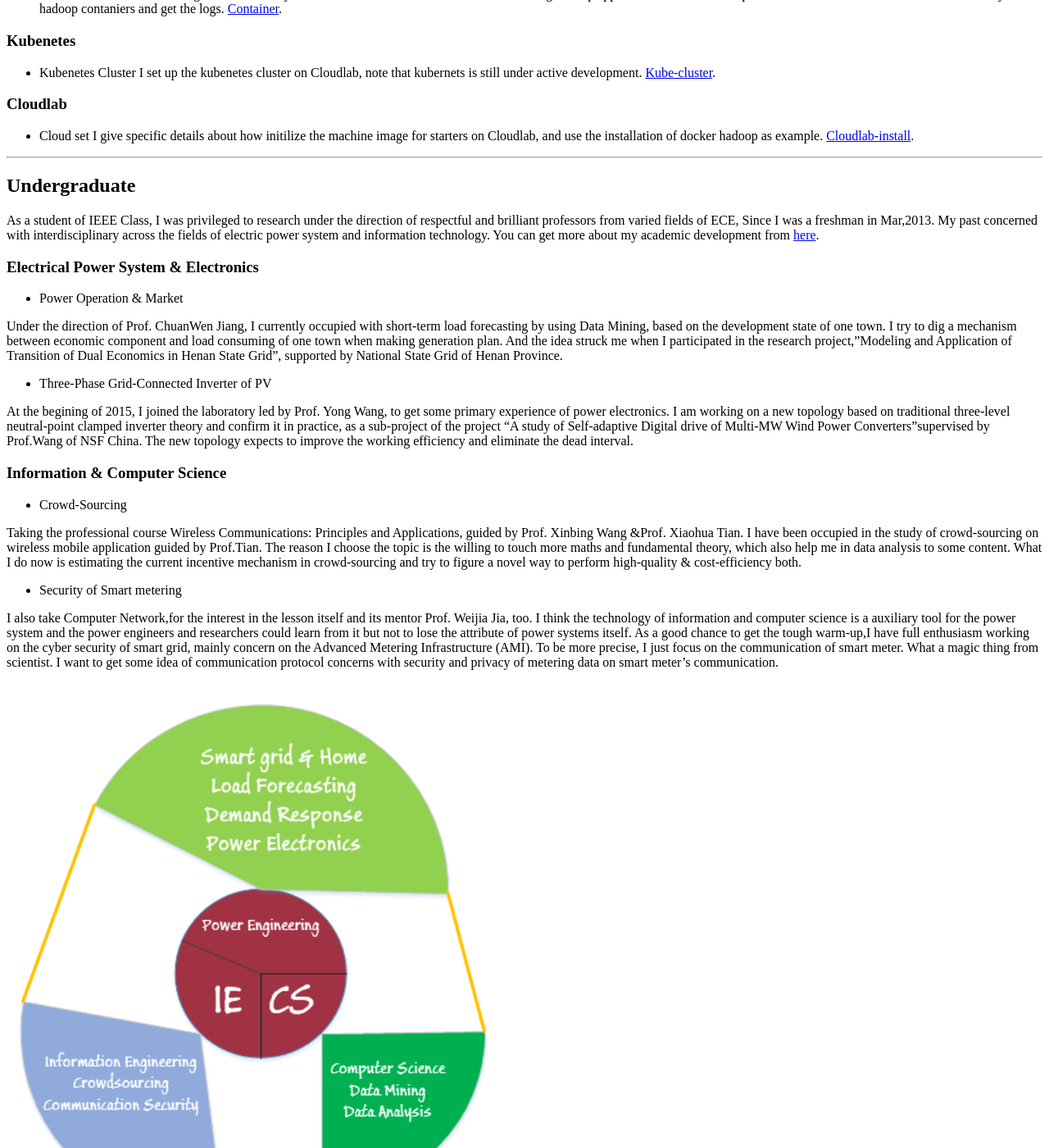
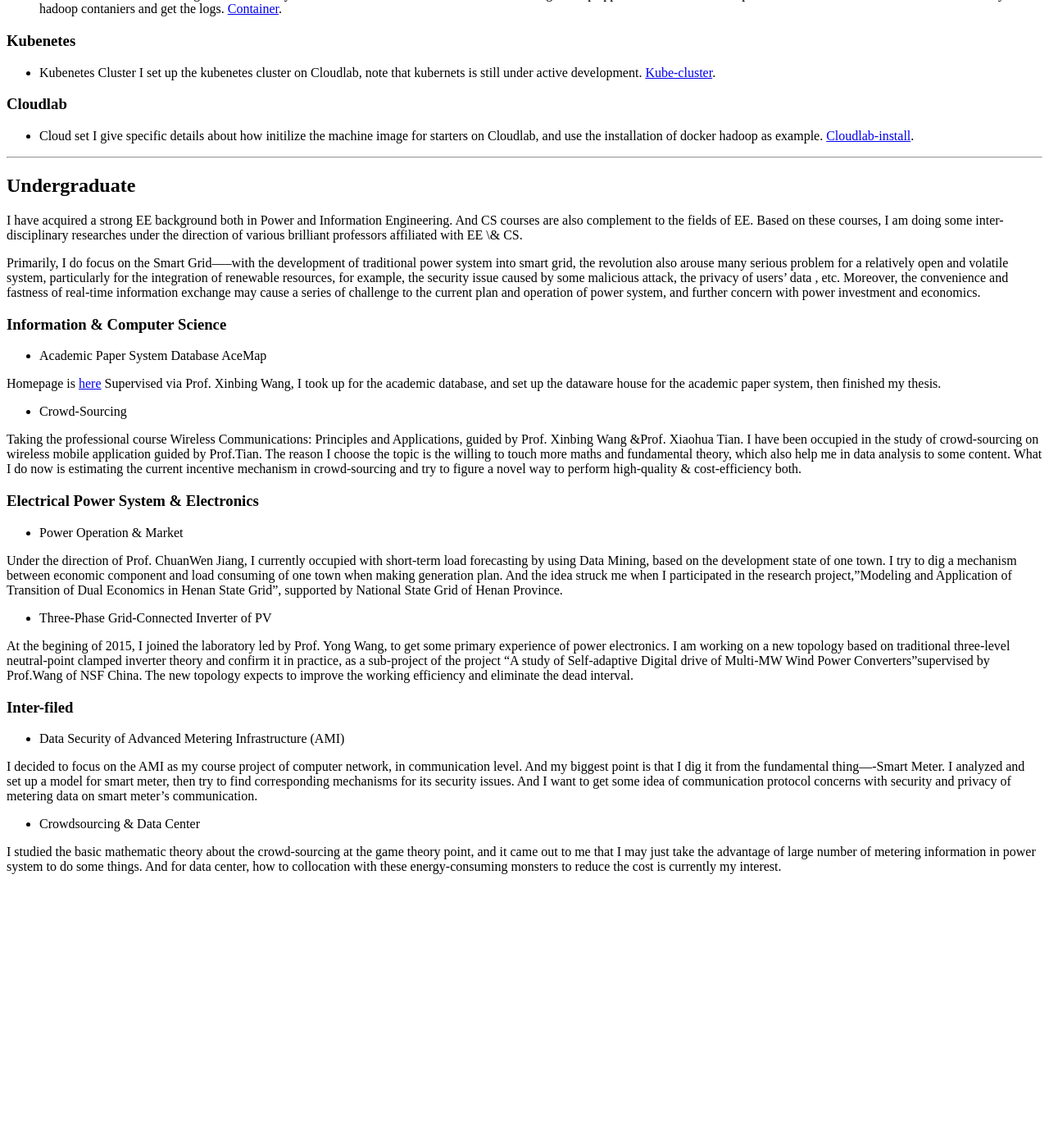
Before and after one commit to songwellxie/songwellxie.github.io, a Jekyll site: the page built from research.md, in a window 1280 px wide and 1400 px high, scrolled down 326 px. Shown: the whole window at 82% size. Built offline with Jekyll 4.4.1, drawn with Linux system fonts in a browser that asks for light colours; our own code applies the rules of GitHub Pages for plain Markdown files; after the commit the page ends 1408 px from its top, so only the background shows below that.

Commit message:
Update research.md

```diff
--- a/research.md
+++ b/research.md
@@ -23,7 +23,20 @@ I give specific details about how initilize the machine image for starters on Cl
 ---
 
 ## Undergraduate
-As a student of IEEE Class, I was privileged to research under the direction of respectful and brilliant professors from varied fields of ECE, Since I was a freshman in Mar,2013. My past concerned with interdisciplinary across the fields of electric power system and information technology. You can get more about my academic development from [here](More about undergraduate.pdf).
+I have acquired a strong EE background both in Power and Information Engineering. And CS courses are also complement to the fields of EE. Based on these courses, I am doing some inter-disciplinary researches under the direction of various brilliant professors affiliated with EE \& CS.
+
+Primarily, I do focus on the Smart Grid-----with the development of traditional power system into smart grid, the revolution also arouse many serious problem for a relatively open and volatile system, particularly for the integration of renewable resources, for example, the security issue caused by some malicious attack, the privacy of users’ data , etc. Moreover, the convenience and fastness of real-time information exchange may cause a series of challenge to the current plan and operation of power system, and further concern with power investment and economics.
+
+### Information & Computer Science
+* Academic Paper System Database AceMap
+
+Homepage is [here](http://acemap.sjtu.edu.cn/)
+Supervised via Prof. Xinbing Wang, I took up for the academic database, and set up the dataware house for the academic paper system, then finished my thesis.
+
+* Crowd-Sourcing
+
+Taking the professional course Wireless Communications: Principles and Applications, guided by Prof. Xinbing Wang &Prof. Xiaohua Tian. I have been occupied in the study of crowd-sourcing on wireless mobile application guided by Prof.Tian. The reason I choose the topic is the willing to touch more maths and fundamental theory, which also help me in data analysis to some content. What I do now is estimating the current incentive mechanism in crowd-sourcing and try to figure a novel way to perform high-quality & cost-efficiency both.
+
 
 ### Electrical Power System & Electronics
 * Power Operation & Market
@@ -34,13 +47,12 @@ Under the direction of Prof. ChuanWen Jiang, I currently occupied with short-ter
 
 At the begining of 2015, I joined the laboratory led by Prof. Yong Wang, to get some primary experience of power electronics. I am working on a new topology based on traditional three-level neutral-point clamped inverter theory and confirm it in practice, as a sub-project of the project "A study of Self-adaptive Digital drive of Multi-MW Wind Power Converters"supervised by Prof.Wang of NSF China. The new topology expects to improve the working efficiency and eliminate the dead interval.
 
-### Information & Computer Science
-* Crowd-Sourcing
+### Inter-filed
 
-Taking the professional course Wireless Communications: Principles and Applications, guided by Prof. Xinbing Wang &Prof. Xiaohua Tian. I have been occupied in the study of crowd-sourcing on wireless mobile application guided by Prof.Tian. The reason I choose the topic is the willing to touch more maths and fundamental theory, which also help me in data analysis to some content. What I do now is estimating the current incentive mechanism in crowd-sourcing and try to figure a novel way to perform high-quality & cost-efficiency both.
+* Data Security of Advanced Metering Infrastructure (AMI)
 
-* Security of Smart metering
+I decided to focus on the AMI as my course project of computer network, in communication level. And my biggest point is that I dig it from the fundamental thing----Smart Meter. I analyzed and set up a model for smart meter, then try to find corresponding mechanisms for its security issues. And I want to get some idea of communication protocol concerns with security and privacy of metering data on smart meter's communication.
 
-I also take Computer Network,for the interest in the lesson itself and its mentor Prof. Weijia Jia, too. I think the technology of information and computer science is a auxiliary tool for the power system and the power engineers and researchers could learn from it but not to lose the attribute of power systems itself. As a good chance to get the tough warm-up,I have full enthusiasm working on the cyber security of smart grid, mainly concern on the Advanced Metering Infrastructure (AMI). To be more precise, I just focus on the communication of smart meter. What a magic thing from scientist. I want to get some idea of communication protocol concerns with security and privacy of metering data on smart meter's communication.
+* Crowdsourcing & Data Center
 
-<img src="component.png">
+I studied the basic mathematic theory about the crowd-sourcing at the game theory point, and it came out to me that I may just take the advantage of large number of metering information in power system to do some things. And for data center, how to collocation with these energy-consuming monsters to reduce the cost is currently my interest.
```
